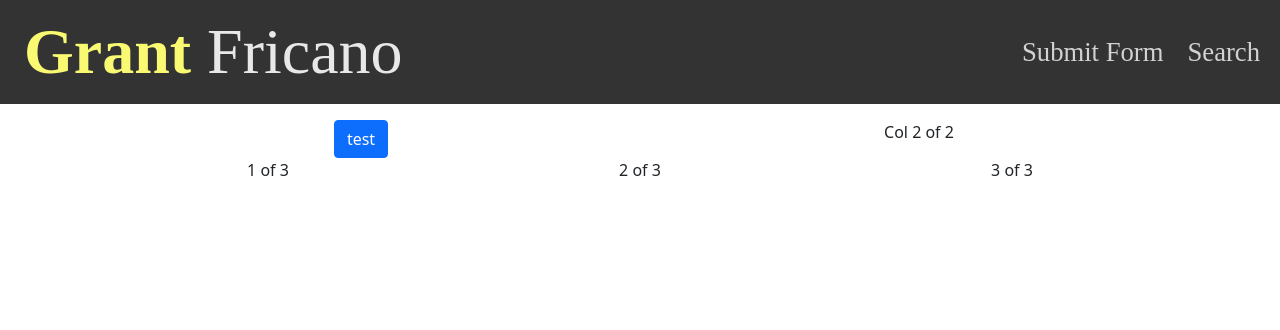
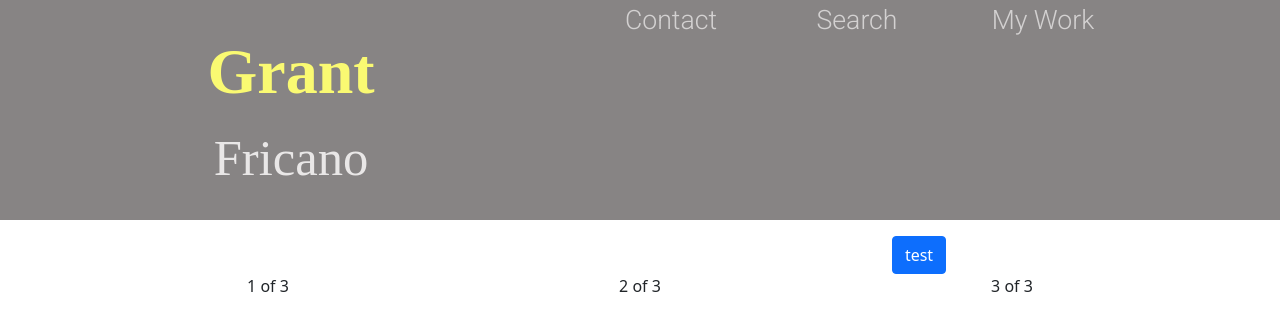
Before and after one commit to grantfricano/qvs-fe, a React (Create React App) app: page / in a window 1280 px wide. Shown: the top 330 px of the page. Built offline with nearby package versions, Linux system fonts and the light colour scheme; no server answers; a web font is replaced by a local one.

Commit message:
updated css to get better layout

```diff
--- a/src/App.js
+++ b/src/App.js
@@ -5,6 +5,7 @@ import Home from "./Pages/Home";
 import Search from "./Pages/Search";
 import UserData from "./Pages/UserData";
 import Navbar from "./Navbar";
+import MyWork from './Pages/MyWork';
 
 
 function App() {
@@ -18,6 +19,7 @@ function App() {
               <Route path="/" element={<Home />} />
               <Route path="/search" element={<Search />} />
               <Route path="/submitdata" element={<UserData />} />
+              <Route path="/mywork" element={<MyWork />} />
           </Routes>
         </div>
       </>
--- a/src/Navbar.js
+++ b/src/Navbar.js
@@ -1,13 +1,21 @@
 import { Link, useMatch, useResolvedPath } from "react-router-dom"
+import Container from 'react-bootstrap/Container';
+import Row from 'react-bootstrap/Row';
+import Col from 'react-bootstrap/Col';
 
 export default function Navbar() {
     return (
+
     <nav className="nav">
-      <Link to="/"><span className="navbar-name">Grant </span><span className="navbar-lastname">&nbsp;Fricano</span></Link>
-      <ul className="navbar-links">
-        <li><Link to="/submitdata">Submit Form</Link></li>
-        <li><Link to="/search">Search</Link></li>
-      </ul>
+      <Container>
+        <Row>
+          <Col md = {6}> <Link to="/"><div className="navbar-name">Grant</div><div className="navbar-lastname">Fricano</div></Link></Col>
+          <Col><div className="navbar-links"> <Link to="/submitdata">Contact</Link></div></Col>
+          <Col><div className="navbar-links"> <Link to="/search">Search</Link></div></Col>
+          <Col><div className="navbar-links"> <Link to="/mywork">My Work </Link></div></Col>
+        </Row>
+      </Container>
+
     </nav>
     )
   }
--- a/src/Pages/Home.js
+++ b/src/Pages/Home.js
@@ -20,8 +20,8 @@ export default function Home() {
     return (
       <Container>
        <Row>
-          <Col><div className="home-component"><Button>test</Button> {data}</div></Col>
-          <Col>Col 2 of 2</Col>
+          <Col><div className="home-component">{data}</div></Col>
+          <Col><Button>test</Button> </Col>
         </Row>
       <Row>
         <Col>1 of 3</Col>
--- /dev/null
+++ b/src/Pages/MyWork.js
@@ -0,0 +1,22 @@
+import Container from 'react-bootstrap/Container';
+import Row from 'react-bootstrap/Row';
+import Col from 'react-bootstrap/Col';
+import Button from 'react-bootstrap/esm/Button';
+
+export default function MyWork() {
+
+
+    return (
+        <Container>
+         <Row>
+            <Col>1 of 1 </Col>
+            <Col><Button>test</Button> </Col>
+          </Row>
+        <Row>
+          <Col>1 of 3</Col>
+          <Col>2 of 3</Col>
+          <Col>3 of 3</Col>
+        </Row>
+      </Container>
+      )
+}
--- a/src/Pages/UserData.js
+++ b/src/Pages/UserData.js
@@ -35,11 +35,11 @@ export default function UserData() {
   return(
     <form onSubmit={handleSubmit}>
       <label>
-        <p>Username</p>
+        <h1 className="contact">Contact Me</h1>
         <input onChange={nameUpdate} type="text" name= "username"/>
       </label>
       <div>
-        <Button type="submit">Submit</Button>
+        <Button type="submit" className='contact'>Submit</Button>
       </div>
     </form>
   )
--- a/src/index.css
+++ b/src/index.css
@@ -1,4 +1,5 @@
 @import url("https://use.typekit.net/tpg1kbo.css");
+@import url('https://fonts.googleapis.com/css2?family=Roboto:wght@300&display=swap');
 
 
 body {
@@ -8,6 +9,7 @@ body {
     sans-serif;
   -webkit-font-smoothing: antialiased;
   -moz-osx-font-smoothing: grayscale;
+  background-color: #fff !important;
 
 }
 
@@ -17,12 +19,8 @@ code {
 }
 
 .nav {
-  background-color: #333;
+  background-color: rgb(135, 132, 132);
   color: white;
-  display: flex;
-  justify-content: space-between;
-  align-items: stretch;
-  gap: 2rem;
   padding: 0 1rem;
 }
 
@@ -31,19 +29,23 @@ code {
    font-family: 'bebas-neue-by-fontfabric' !important;
    font-size: 48pt;
    font-weight: 700;
-   padding-left: 20px;
 }
 
 .navbar-lastname {
   color: rgb(233, 231, 231) !important;
   font-family: 'bebas-neue-by-fontfabric' !important;
-  font-size: 48pt;
+  font-size: 38pt;
   font-weight: 300;
 }
 
+.contact {
+  font-family: 'Roboto' !important;
+  font-size: 20pt;
+  font-weight: 300;
+}
 .navbar-links {
   color: rgb(211, 209, 209) !important;
-  font-family: 'bebas-neue-by-fontfabric' !important;
+  font-family: 'Roboto' !important;
   font-size: 20pt;
   font-weight: 300;
 }
@@ -53,22 +55,15 @@ code {
   text-align: center;
 }
 
-.nav ul {
-  padding: 0;
+.nav div {
   margin: 0;
-  list-style: none;
-  display: flex;
   gap: 1rem;
 }
 
-.home-component{
-
-}
 .nav a {
   color: inherit;
   text-decoration: none;
   height: 100%;
-  display: flex;
   align-items: center;
   padding: .25rem;
 }
```
